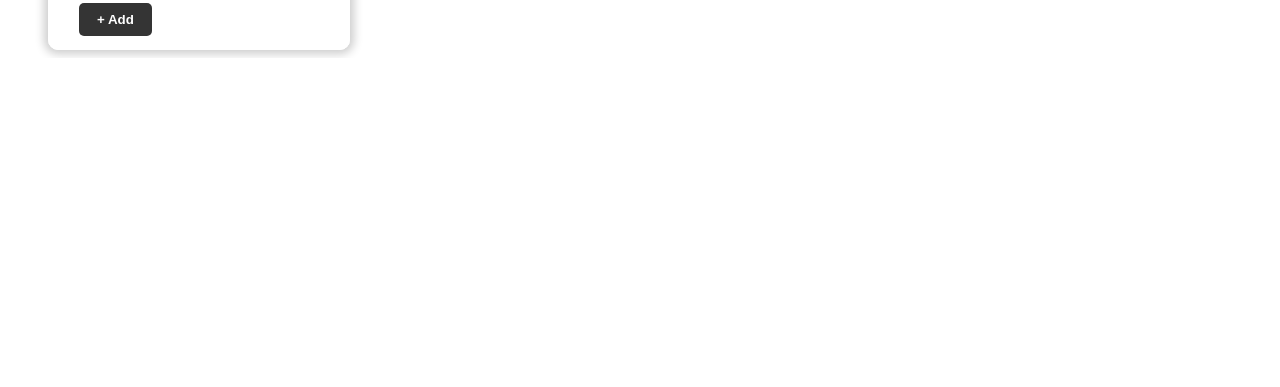
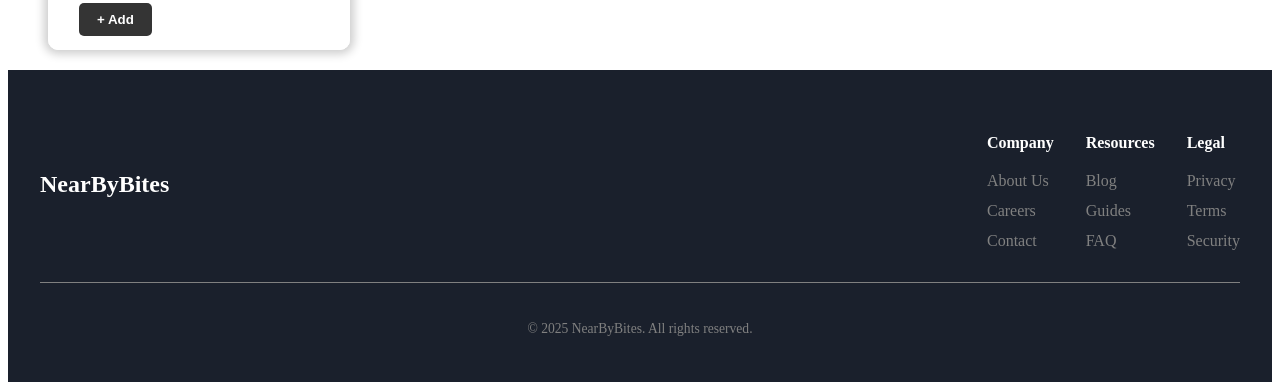
Before and after one commit to HARSHAKARTHIKEYA1510/React-Summer-Project, a Next.js app: page /OrderNow in a window 1280 px wide. Shown: the part 10808-11195 px from the top of the page. Before the commit the page ends 10866 px from the top, so only its background shows below. Built offline with nearby package versions, Linux system fonts and the light colour scheme.

Commit message:
changes in footer and cart

```diff
--- a/app/OrderNow/page.js
+++ b/app/OrderNow/page.js
@@ -13,7 +13,8 @@ export default function(){
     const [cartno,setcartno]=useState(0)
     const [cartitems,setcartitems]=useState([])
     const [showCart, setShowCart] = useState(false);
-    const [hasMounted, setHasMounted] = useState(false);
+    const [orderPlaced, setOrderPlaced] = useState(false);
+
 
 
     const foodItems = [
@@ -162,6 +163,13 @@ export default function(){
         setShowCart(!showCart)
     }
 
+    function handleCheckout() {
+      setOrderPlaced(true);
+      setcartitems([]);
+      setcartno(0);
+      localStorage.removeItem("cart");
+    }
+
     useEffect(()=>{
       const storeddata=localStorage.getItem("cart")
       if (storeddata){
@@ -254,16 +262,56 @@ export default function(){
           <p className="cart-total">
             Total: ₹{cartitems.reduce((total, item) => total + item.price * item.quantity, 0)}
           </p>
-          <p className="checkout">check Out</p>
+          <p className="checkout" onClick={handleCheckout}>check Out</p>
         </>
       )}
+      {/* {!orderPlaced ? (
+//   <p className="checkout" onClick={handleCheckout}>Check Out</p>
+// ) : (
+//   <p className="order-confirmation">Your order has been placed successfully!</p>
+// )} */}
+
     </div>
   </div>
 )}
 
+      {/* {orderPlaced && (
+        <div className="order-confirmation">
+          <p>Your order has been placed successfully!</p>
+        </div>
+      )} */}
+        </div>
+        <footer className="app-footer">
+        <div className="footer-content">
+          <div className="footer-logo">
+            <h2 className="logo">NearByBites</h2>
+          </div>
+          <div className="footer-links">
+            <div className="footer-column">
+              <h3 className="footer-heading">Company</h3>
+              <a href="#" className="footer-link">About Us</a>
+              <a href="#" className="footer-link">Careers</a>
+              <a href="#" className="footer-link">Contact</a>
+            </div>
+            <div className="footer-column">
+              <h3 className="footer-heading">Resources</h3>
+              <a href="#" className="footer-link">Blog</a>
+              <a href="#" className="footer-link">Guides</a>
+              <a href="#" className="footer-link">FAQ</a>
+            </div>
+            <div className="footer-column">
+              <h3 className="footer-heading">Legal</h3>
+              <a href="#" className="footer-link">Privacy</a>
+              <a href="#" className="footer-link">Terms</a>
+              <a href="#" className="footer-link">Security</a>
+            </div>
+          </div>
+        </div>
+        <div className="footer-bottom">
+          <p>© 2025 NearByBites. All rights reserved.</p>
+        </div>
+      </footer>
+        </div>
 
-
-        </div>
-        </div>
     )
 }
--- a/app/globals.css
+++ b/app/globals.css
@@ -443,7 +443,8 @@
   box-shadow: 0 0 10px rgba(0,0,0,0.2);
   border-radius: 10px;
   z-index: 1000;
-  max-width: 320px;
+  max-width: 400px;
+  max-height: 600px;
   width: 100%;
   animation: slideIn 0.3s ease-out;
 }
@@ -463,7 +464,8 @@
   display: flex;
   flex-direction: column;
   gap: 15px;
-  max-height: 400px; /* Enables vertical scrolling if content is too long */
+  max-height: 500px; /* Enables vertical scrolling if content is too long */
+  max-width: 500px;
   overflow-y: auto;
   scrollbar-width: thin; /* Firefox */
   scrollbar-color: #ccc transparent;
@@ -663,3 +665,57 @@
   background-color: #55883B;
   color: white;
 }
+.app-footer {
+  background-color: #1a202c;
+  color: white;
+  padding: 3rem 2rem 2rem;
+  margin-top: 20px;
+}
+
+.footer-content {
+  display: flex;
+  justify-content: space-between;
+  align-items: center;
+  max-width: 1200px;
+  margin: 0 auto;
+  padding-bottom: 2rem;
+  border-bottom: 1px solid gray;
+
+}
+
+.footer-links {
+  display: flex;
+  gap: 2rem;
+}
+
+.footer-column {
+  display: flex;
+  flex-direction: column;
+  gap: 0.75rem;
+}
+
+.footer-heading {
+  font-size: 1rem;
+  font-weight: 600;
+  margin-bottom: 0.5rem;
+}
+
+.footer-link {
+  color: gray;
+  text-decoration: none;
+  transition: color 300ms;
+}
+
+.footer-link:hover {
+  color: white;
+  cursor: pointer;
+}
+
+.footer-bottom {
+  max-width: 1200px;
+  margin: 0 auto;
+  padding-top: 1.5rem;
+  text-align: center;
+  color: gray;
+  font-size: 0.85rem;
+}
```
Also changed, not shown: app/page.js (+32 -1 lines).
